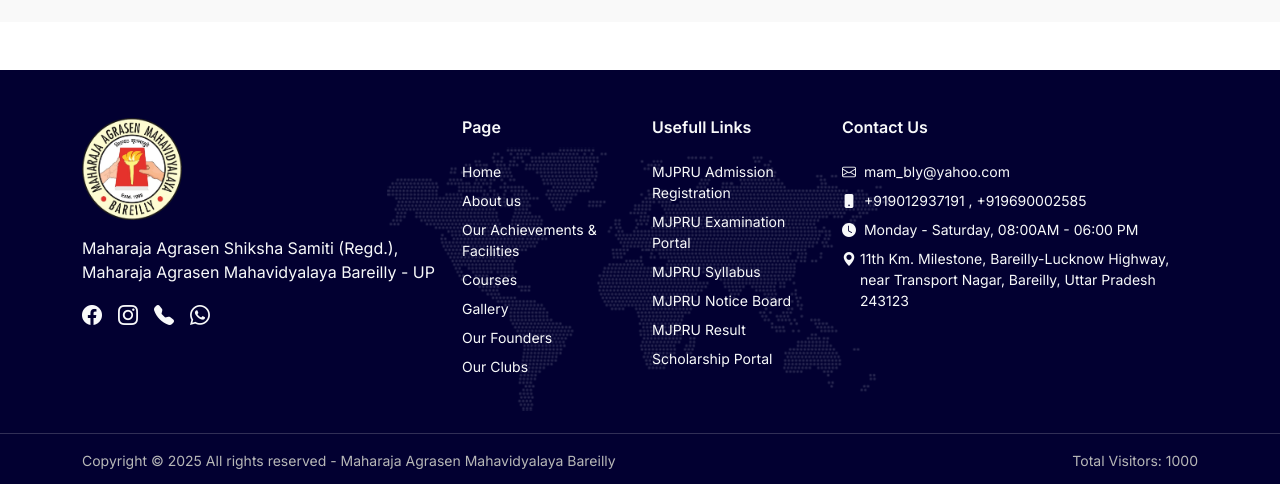
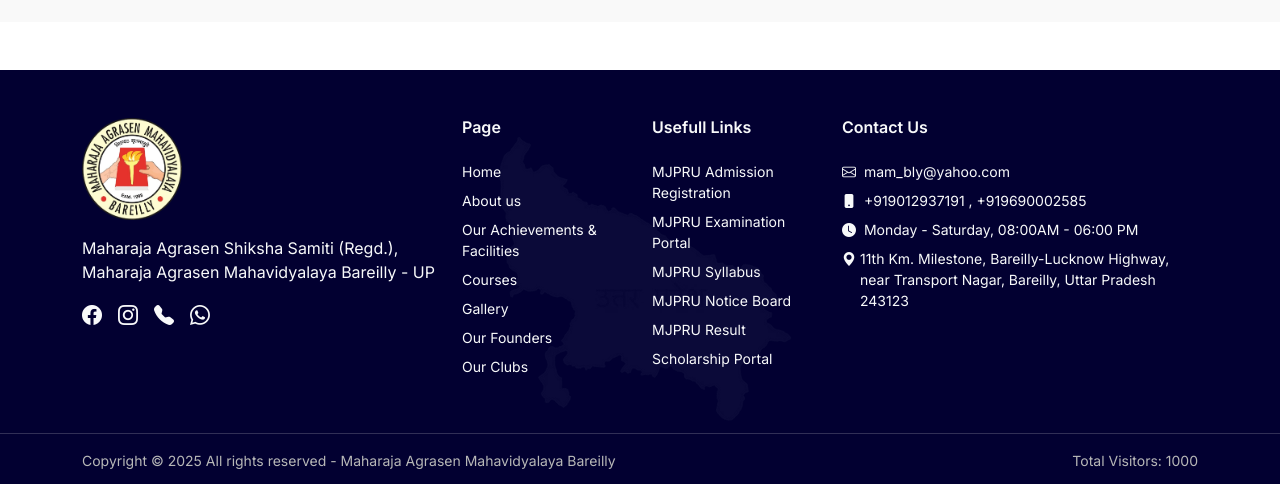
Before and after one commit to gchauhan1997/college, a plain HTML site: page index.html in a window 1280 px wide. Shown: the part 3523-4007 px from the top of the page. Drawn offline with nearby package versions, Linux system fonts and the light colour scheme.

Commit message:
Update footer background image and remove old logo file

```diff
--- a/assets/css/style.css
+++ b/assets/css/style.css
@@ -343,7 +343,7 @@ a.default-btn.btn {
 
 .footer-section {
     background-color: #020031;
-    background-image: url("../img/footer-bg-map.png");
+    background-image: url("../img/map-up.webp");
     background-repeat: no-repeat;
     background-position: center;
     object-fit: cover;
```
Also changed, not shown: assets/img/logo-old.webp (deleted), assets/img/map-up.webp (added).
